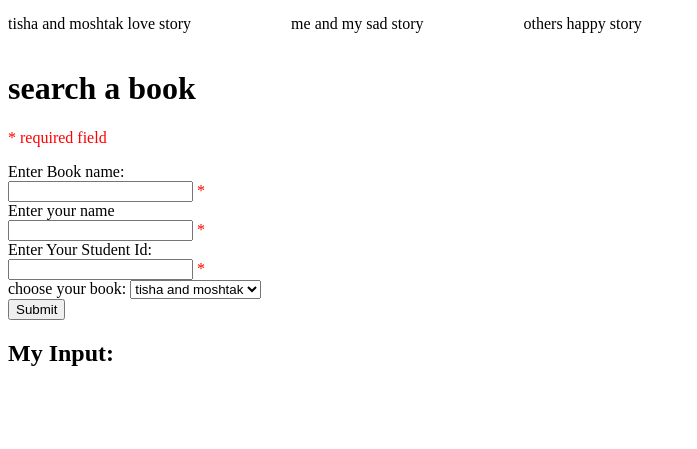
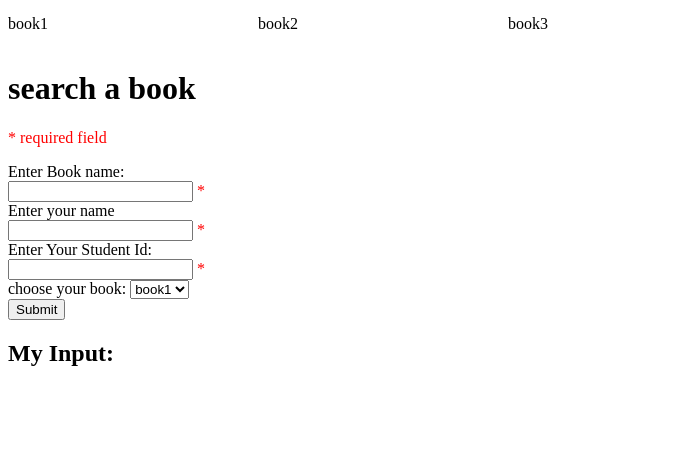
Before and after one commit to MamunUrRashidAIUB/php, a PHP site: page /library.php in a window 1280 px wide. Shown: the part 531-980 px from the top of the page, without its empty margins (0-697 px from the left). Run offline with PHP 8.4, Linux system fonts and the light colour scheme.

Commit message:
Update library.php

```diff
--- a/library.php
+++ b/library.php
@@ -8,16 +8,16 @@
 <style>
 .flex-container {
   display: flex;
-  gap: 50px;
-
+gap:50px;
 }
 .flex-container2 {
   display: flex;
  gap: 50px;
+
 }
 .text{
   display:flex;
-  gap:100px;
+  gap:210px;
 }
 .error{color:#FF0000;}
 </style>
@@ -60,17 +60,17 @@ function test_input($data) {
 <img src="images/R2.jpg" alt="Italian Trulli"height="200" width="200">
 <img src="images/r.jpg" alt="Italian Trulli"height="200" width="200">
 </div>
-<div class="text"><p>tisha and  moshtak love story</p>
-<p>me and my sad story</p>
-<p>others happy story</p></div>
+<div class="text"><p>book1</p>
+<p>book2</p>
+<p>book3</p></div>
 <div class="flex-container2">
 <img src="images/R.jpg" alt="Italian Trulli"height="200" width="200">
 <img src="images/R2.jpg" alt="Italian Trulli"height="200" width="200">
 <img src="images/r.jpg" alt="Italian Trulli"height="200" width="200">
 </div>
-<div class="text"><p>tisha and  moshtak love story</p>
-<p>me and my sad story</p>
-<p>others happy story</p></div>
+<div class="text"><p>book1</p>
+<p>book2</p>
+<p>book3</p></div>
 <div>
 <h1>search a book</h1>
 <p><span class="error">* required field</span></p>
@@ -92,9 +92,9 @@ function test_input($data) {
   <br>
   <label for="cars">choose your book:</label>
   <select name="books">
-    <option >tisha and moshtak</option>
-    <option >me and sad</option>
-    <option >others and happy</option>
+    <option >book1</option>
+    <option >book2</option>
+    <option >book3</option>
 
   </select>
   <br>
```
